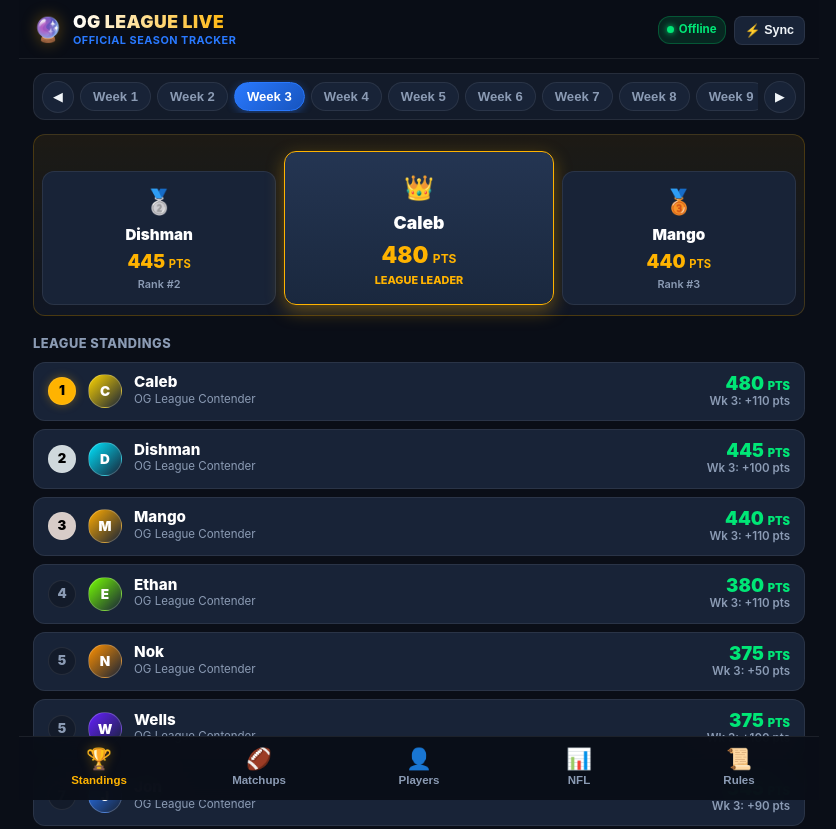
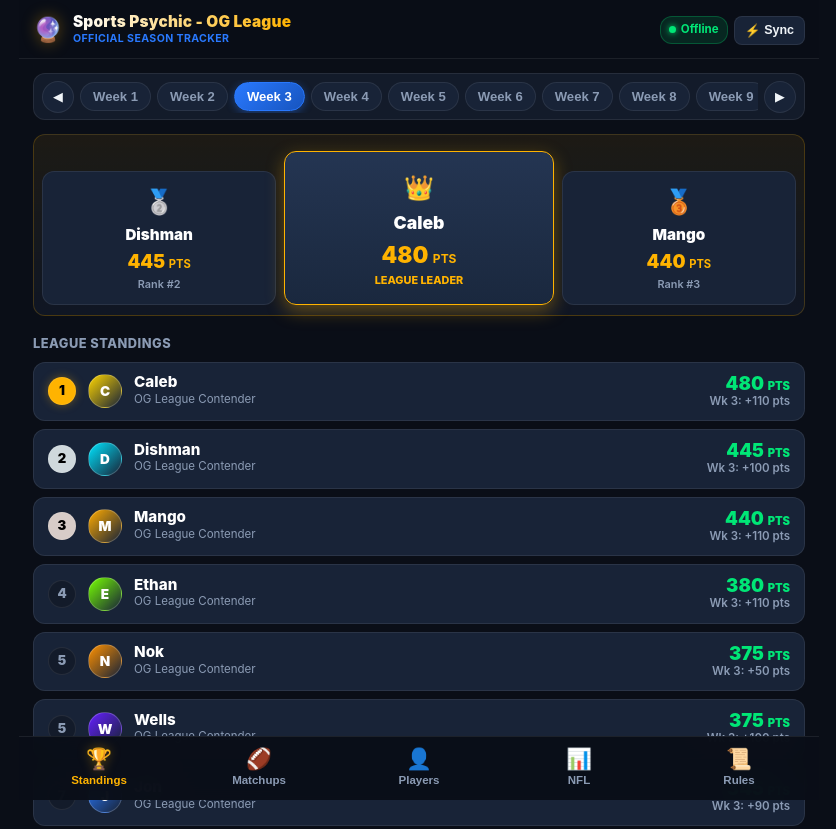
Before and after one commit to jonnykeys/Sports-Psychic, a plain HTML site: page OG League Live/index.html in a window 1280 px wide. Shown: the top 829 px of the page, without its empty margins (221-1057 px from the left). Drawn offline with Linux system fonts and the light colour scheme; no server answers.

Commit message:
Update app branding to Sports Psychic - OG League

```diff
--- a/OG League Live/index.html
+++ b/OG League Live/index.html
@@ -6,9 +6,9 @@
   <meta name="theme-color" content="#0a0e17">
   <meta name="apple-mobile-web-app-capable" content="yes">
   <meta name="apple-mobile-web-app-status-bar-style" content="black-translucent">
-  <meta name="apple-mobile-web-app-title" content="OG League">
+  <meta name="apple-mobile-web-app-title" content="Sports Psychic">
   <meta name="description" content="Live view-only scores, player predictions, and season standings for the OG League">
-  <title>OG League Live 🏈</title>
+  <title>Sports Psychic - OG League 🏈</title>
 
   <link rel="manifest" href="manifest.json">
   <link rel="stylesheet" href="style.css">
@@ -21,7 +21,7 @@
     <div class="brand-row" onclick="switchTab('leaderboard')" style="cursor: pointer;" title="Back to Standings / Home">
       <div class="brand-icon">🔮</div>
       <div class="brand-text">
-        <h1>OG LEAGUE LIVE</h1>
+        <h1>Sports Psychic - OG League</h1>
         <div class="subtext">Official Season Tracker</div>
       </div>
     </div>
--- a/OG League Live/style.css
+++ b/OG League Live/style.css
@@ -84,27 +84,29 @@ body {
 }
 
 .brand-text h1 {
-  font-size: 1.1rem;
+  font-size: 0.96rem;
   font-weight: 900;
-  letter-spacing: 0.5px;
-  line-height: 1.1;
+  letter-spacing: 0.2px;
+  line-height: 1.15;
   background: linear-gradient(90deg, #fff 0%, var(--accent-gold) 100%);
   -webkit-background-clip: text;
   -webkit-text-fill-color: transparent;
+  white-space: nowrap;
 }
 
 .brand-text .subtext {
-  font-size: 0.68rem;
+  font-size: 0.66rem;
   font-weight: 700;
   color: var(--accent-blue);
   text-transform: uppercase;
-  letter-spacing: 0.5px;
+  letter-spacing: 0.4px;
 }
 
 .header-actions {
   display: flex;
   align-items: center;
-  gap: 8px;
+  gap: 6px;
+  flex-shrink: 0;
 }
 
 .sync-status {
```
Also changed, not shown: OG League Live/manifest.json.
